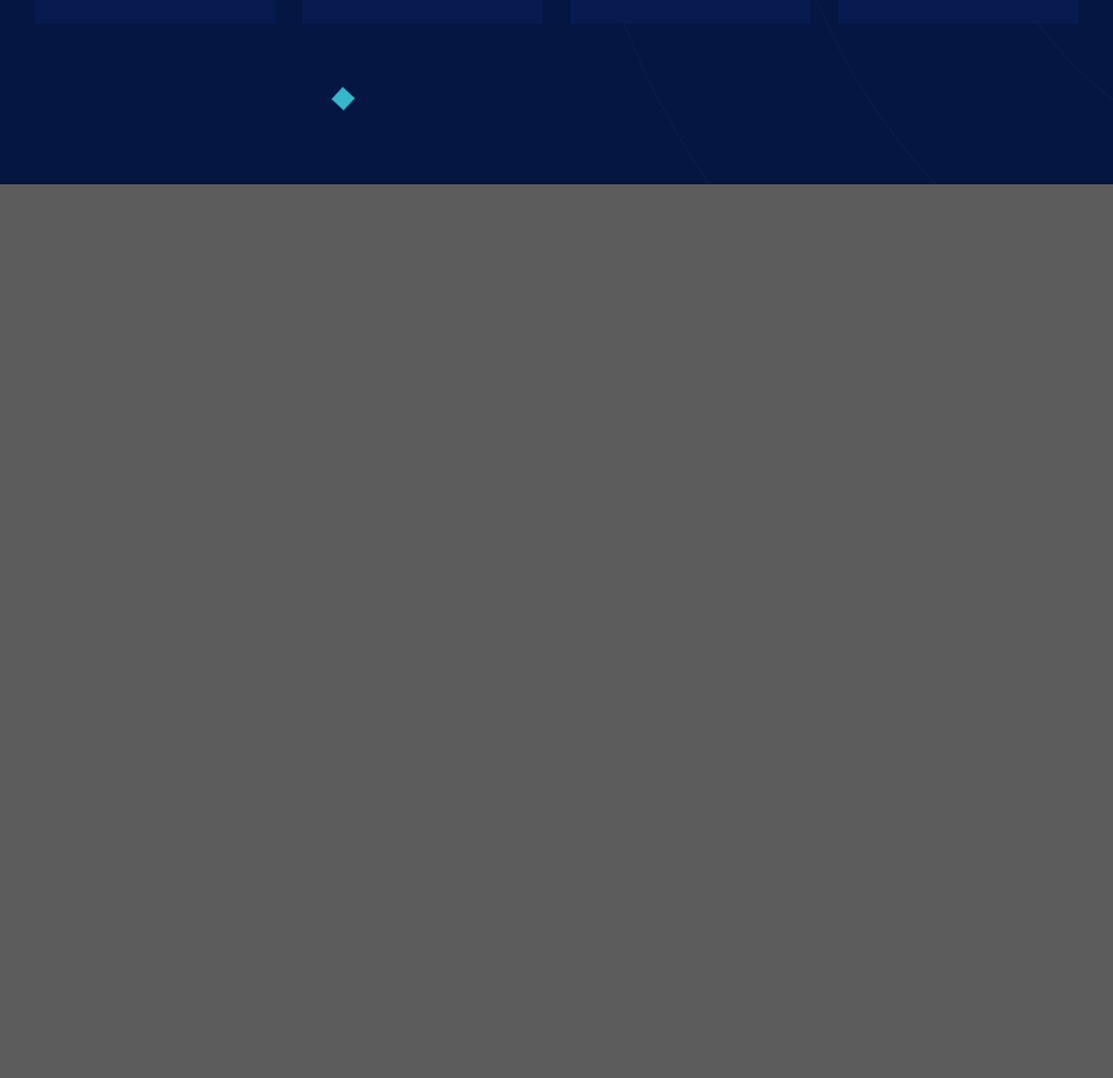
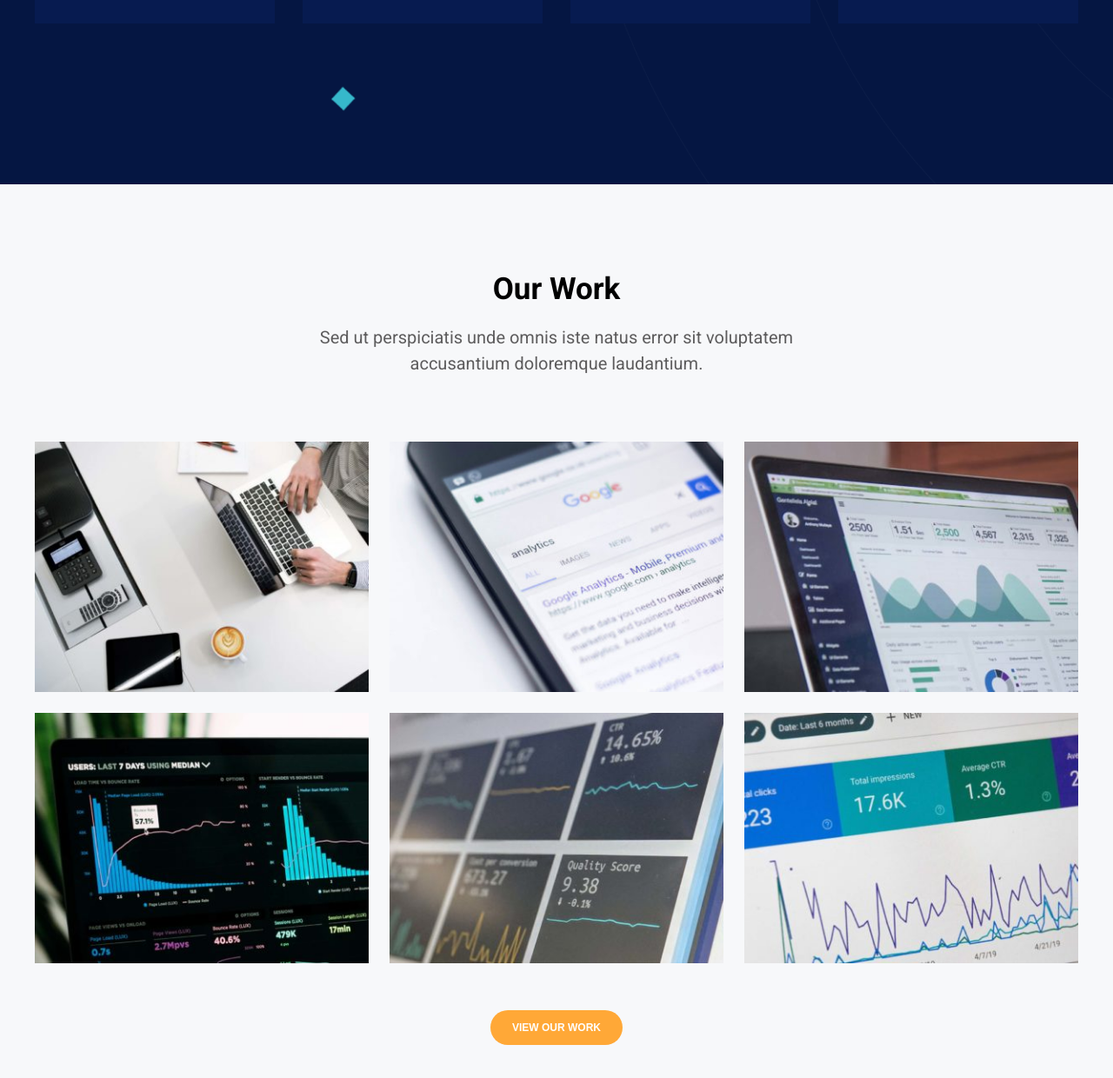
Before and after one commit to fabiomedda/proj-html-vuejs, a plain HTML site: page index.html in a window 1280 px wide. Shown: the part 2772-4012 px from the top of the page at 87% size. Before the commit the page ends 2984 px from the top, so only its background shows below. Drawn offline with nearby package versions, Linux system fonts and the light colour scheme.

Commit message:
sezione 3 complete

```diff
--- a/assets/css/style.css
+++ b/assets/css/style.css
@@ -296,6 +296,63 @@ nav a:hover{
 /* //Sezione 2 */
 
 
+/* Sezione 3 */
+
+#section_3{
+    padding: 100px 0;
+    background-color: #F7F8FA;
+}
+
+#section_3>div>div:first-of-type {
+    margin: auto;
+    width: 50%;
+    text-align: center;
+}
+
+#section_3>div>div:first-of-type>h3 {
+    font-size: 35px;
+    padding-bottom: 20px;
+}
+
+#section_3>div>div:first-of-type>p {
+    font-size: 20px;
+    line-height: 30px;
+    color: #5d5c5d;
+    margin-bottom: 75px;
+}
+
+#section_3>div>div.d_flex{
+    justify-content: space-between;
+    padding-bottom: 20px;
+}
+
+#section_3>div>div.d_flex > .box{
+    width: 32%;
+}
+
+#section_3>div>div.d_flex>.box > img {
+    width: 100%;
+}
+
+#section_3>div>div:last-of-type> button{
+    font-size: 12px;
+    margin-top: 30px;
+    padding: 13px 25px;
+    color: white;
+    font-weight: 700;
+    border-radius: 20px;
+    text-transform: uppercase;
+    background-color: #ffa837;
+    border: none;
+    outline: none;
+    cursor: pointer;
+}
+
+
+
+/* //Sezione 3 */
+
+
 /***********
 ////MAIN////
 ***********/
--- a/index.html
+++ b/index.html
@@ -153,6 +153,51 @@
                 <!-- Sezione 3 -->
                 <section id="section_3">
 
+                    <div class="container">
+
+                        <div>
+                            <h3>Our Work</h3>
+                            <p>Sed ut perspiciatis unde omnis iste natus error sit voluptatem accusantium doloremque laudantium.</p>
+                        </div>
+
+                        <div class="d_flex">
+
+                            <div class="box">
+                                <img src="assets/img/case-study-gallery-3-1-400x300.jpg" alt="">
+                            </div>
+
+                            <div class="box">
+                                <img src="assets/img/case-study-gallery-2-400x300.jpg" alt="">
+                            </div>
+
+                            <div class="box">
+                                <img src="assets/img/case-study-gallery-1-1-400x300.jpg" alt="">
+                            </div>
+
+                        </div>
+
+                        <div class="d_flex">
+
+                            <div class="box">
+                                <img src="assets/img/case-study-gallery-4-1-400x300.jpg" alt="">
+                            </div>
+
+                            <div class="box">
+                                <img src="assets/img/case-study-gallery-5-1-400x300.jpg" alt="">
+                            </div>
+
+                            <div class="box">
+                                <img src="assets/img/case-study-gallery-6-1-400x300.jpg" alt="">
+                            </div>
+
+                        </div>
+
+                        <div class="text_center">
+                            <button>VIEW OUR WORK</button>
+                        </div>
+
+                    </div>
+
                 </section>
                 <!-- //Sezione 3 -->
 
```
